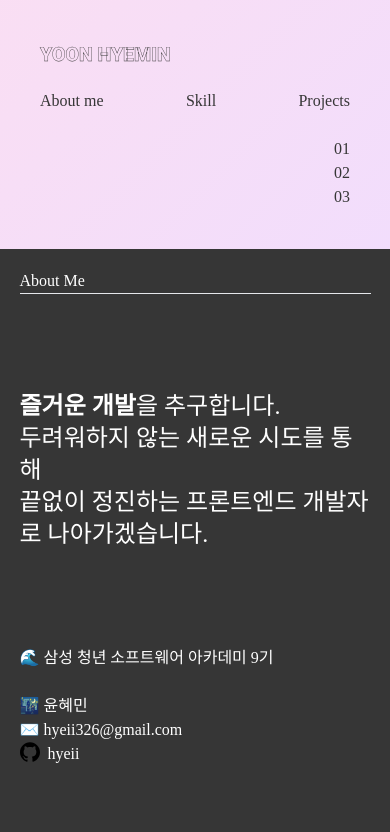
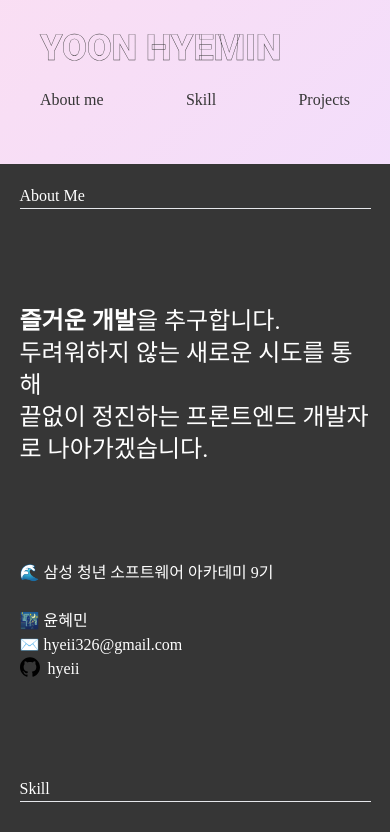
Before and after one commit to hyeii/web-portfolio, a Next.js app in the folder first-portfolio/: page / in a window 390 px wide. Shown: the top 832 px of the page. Built offline with nearby package versions, Linux system fonts and the light colour scheme; a web font is replaced by a local one.

Commit message:
style: header css 수정

```diff
--- a/first-portfolio/app/page.tsx
+++ b/first-portfolio/app/page.tsx
@@ -42,10 +42,10 @@ const Home = () => {
   };
   return (
     <main className="flex flex-col h-screen lg:flex-row">
-      <div className="lg:w-1/3 p-10 content-between ">
+      <div className="lg:w-1/3 px-10 py-7 content-between ">
         <div>
           <h2
-            className={`${roboto.className} name text-[5vw] text-transparent font-bold lg:hidden`}
+            className={`${roboto.className} name text-4xl text-transparent font-bold lg:hidden`}
           >
             YOON HYEMIN
           </h2>
@@ -76,7 +76,7 @@ const Home = () => {
                 Projects
               </div>
               <br />
-              <div className="sm:hidden lg:block">
+              <div className="hidden lg:block">
                 <div
                   className="hover:underline decoration-solid cursor-pointer"
                   onClick={project1Click}
--- a/first-portfolio/app/project/hotstock/page.tsx
+++ b/first-portfolio/app/project/hotstock/page.tsx
@@ -107,24 +107,24 @@ const Page = () => {
           리렌더링을 방지하였습니다.
         </li>
         <li>
-          추출된 키워드의 상위 50개를 지구가 회전하는 듯한 워드클라우드의 형태로
-          표현하여 시각적인 요소를 더했습니다.
+          검색을 통해 노출될 내용을 메타데이터로 작성, 검색 엔진 최적화에
+          기여하여 구글 검색에 노출되도록 설정하였습니다.
         </li>
         <li>
           Tailwind CSS를 활용, 사이트의 주요 페이지를 반응형 웹으로
           작업하였습니다.
         </li>
         <li>
-          검색을 통해 노출될 내용을 메타데이터로 작성, 검색 엔진 최적화에
-          기여하여 구글 검색에 노출되도록 설정하였습니다.
+          추출된 키워드의 상위 50개를 지구가 회전하는 듯한 워드클라우드의 형태로
+          표현하여 시각적인 요소를 더했습니다.
+        </li>
+        <li>
+          주식 종목과 관련된 테마를 마인드맵 형태로 표현하여 시각적 효과를
+          더했습니다
         </li>
         <li>
           주식 종목 및 테마 컴포넌트에 스켈레톤 로딩을 적용하여 사용자 경험을
           개선하였습니다.
-        </li>
-        <li>
-          주식 종목과 관련된 테마를 마인드맵 형태로 표현하여 시각적 효과를
-          더했습니다
         </li>
       </ul>
     </div>
--- a/first-portfolio/app/project/layout.tsx
+++ b/first-portfolio/app/project/layout.tsx
@@ -18,11 +18,11 @@ export default function AboutUsLayout({
   return (
     <>
       <main className="flex flex-col h-screen lg:flex-row">
-        <div className="lg:w-1/5 p-10 content-between ">
+        <div className="lg:w-1/5 px-10 py-5 content-between ">
           <div>
             <Link href={"/"}>
               <h2
-                className={`${roboto.className} sub-name text-[3vw] text-transparent font-bold lg:hidden`}
+                className={`${roboto.className} sub-name text-3xl text-transparent font-bold lg:hidden`}
               >
                 YOON HYEMIN
               </h2>
--- a/first-portfolio/components/projects/projectDetail.tsx
+++ b/first-portfolio/components/projects/projectDetail.tsx
@@ -13,7 +13,9 @@ const ProjectDetail = () => {
           01
         </div>
         <div className="flex content-center items-center">
-          <p className={`${roboto.className} text-[3vw] font-extrabold`}>
+          <p
+            className={`${roboto.className} text-4xl lg:text-[3vw] font-extrabold`}
+          >
             HOT STOCK
           </p>
           <div className="mx-10" />
--- a/first-portfolio/components/projects/projectDetail2.tsx
+++ b/first-portfolio/components/projects/projectDetail2.tsx
@@ -13,7 +13,9 @@ const ProjectDetail2 = () => {
           02
         </div>
         <div className="flex content-center items-center">
-          <p className={`${roboto.className} text-[3vw] font-extrabold`}>
+          <p
+            className={`${roboto.className} text-4xl lg:text-[3vw] font-extrabold`}
+          >
             밀어: 뷰
           </p>
           <div className="mx-10" />
--- a/first-portfolio/components/projects/projectDetail3.tsx
+++ b/first-portfolio/components/projects/projectDetail3.tsx
@@ -13,7 +13,9 @@ const ProjectDetail3 = () => {
           03
         </div>
         <div className="flex content-center items-center">
-          <p className={`${roboto.className} text-[3vw] font-extrabold`}>
+          <p
+            className={`${roboto.className} text-4xl lg:text-[3vw] font-extrabold`}
+          >
             책도네
           </p>
           <div className="mx-10" />
```
